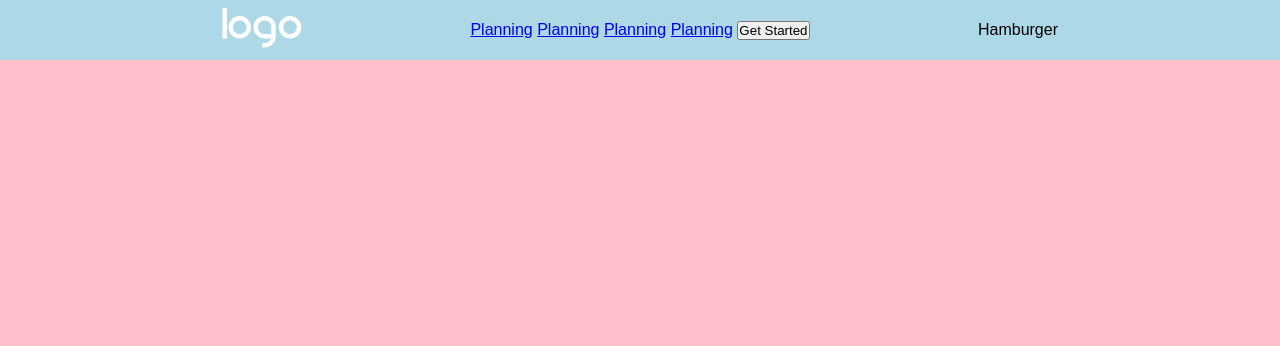
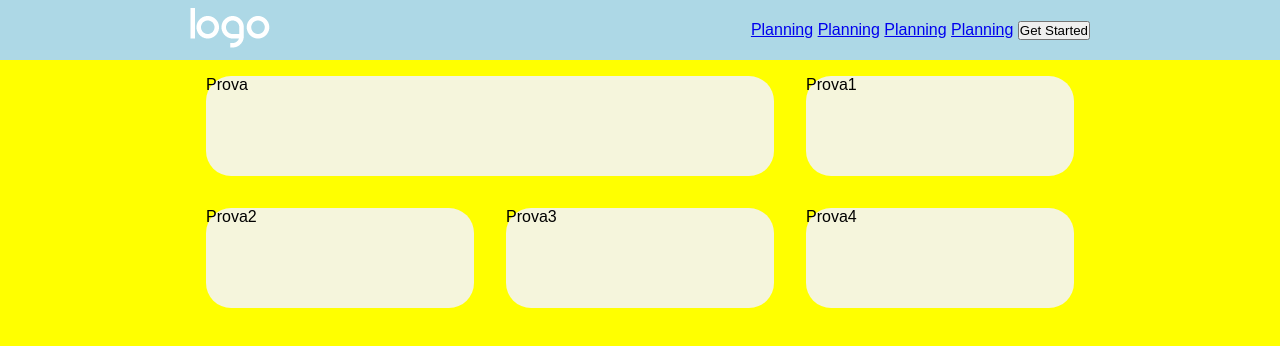
Before and after one commit to MatteoGaloni/htmlcss-responsive-layout, a plain HTML site: page index.html in a window 1280 px wide. Drawn offline with Linux system fonts and the light colour scheme.

Commit message:
feat(demoSection):add column and flexdirection

```diff
--- a/css/style.css
+++ b/css/style.css
@@ -14,6 +14,12 @@ body {
     background: pink;
 }
 
+.boxed {
+    max-width: 900px;
+    margin: 0 auto;
+
+}
+
 img {
     height: 100%;
 }
@@ -25,14 +31,27 @@ img {
     display: flex;
 }
 
+.directionRow {
+    flex-direction: row;
+
+}
+
+.directionColumn {
+    flex-direction: column;
+
+}
+
 .spcBtw {
     justify-content: space-between;
+}
+
+.wrap {
+    flex-wrap: wrap;
 }
 
 .alignItCenter {
     align-items: center;
 }
-
 
 /* ***Header*** */
 
@@ -42,11 +61,26 @@ header {
 }
 
 nav {
-    max-width: 900px;
-    margin: 0 auto;
     height: 100%;
-    padding: 0 2rem;
+    /* padding: 0 2rem; */
 }
+
+/* ***main*** */
+
+
+.col {
+    padding: 1rem;
+    width: 100%;
+}
+
+
+.card {
+    min-height: 100px;
+    background-color: beige;
+    border-radius: 25px;
+}
+
+
 
 
 
@@ -58,9 +92,13 @@ nav {
 /* mobile layout */
 
 @media screen and (max-width: 480px) {
+
+    body {
+        background-color: green;
+    }
+
     .topBar {
         width: 100%;
-        background-color: green;
     }
 
     .linkTopRight {
@@ -70,13 +108,60 @@ nav {
 
 }
 
+
+/* tablet layout */
+
 @media screen and (min-width: 480px) and (max-width: 768px) {
+
+    body {
+        background-color: red;
+    }
+
+    .Hamburger4Mobile {
+        display: none;
+
+    }
+
+    .col66 {
+        width: calc(100%/3*2);
+    }
+
+    .col33 {
+        width: calc(100%/3)
+    }
+
+    .row {
+        flex-direction: row;
+    }
+
+
+
+
+}
+
+/* desktop layout */
+
+@media screen and (min-width: 768px) {
+
+    body {
+        background-color: yellow;
+    }
 
     .Hamburger4Mobile {
         display: none;
     }
 
+    .col66 {
+        width: calc(100%/3*2);
+    }
 
+    .col33 {
+        width: calc(100%/3)
+    }
+
+    .row {
+        flex-direction: row;
+    }
 
 
 
--- a/index.html
+++ b/index.html
@@ -13,7 +13,7 @@
 
     <!-- navbar header -->
     <header>
-        <nav class="topBar flex spcBtw alignItCenter">
+        <nav class="topBar boxed flex spcBtw alignItCenter">
             <div class="LogoTopLeft">
                 <img src="./img/logo.png" alt="">
             </div>
@@ -29,14 +29,38 @@
             <div class="Hamburger4Mobile">
                 Hamburger
             </div>
-
         </nav>
 
 
 
     </header>
 
-    <main></main>
+    <main>
+
+        <section class="demoApplication">
+            <div class="boxed">
+                <div class="row flex directionColumn spcBtw wrap">
+                    <div class="col col66">
+                        <div class="card">Prova</div>
+                    </div>
+                    <div class="col col33">
+                        <div class="card">Prova1</div>
+                    </div>
+                    <div class="col col33">
+                        <div class="card">Prova2</div>
+                    </div>
+                    <div class="col col33">
+                        <div class="card">Prova3</div>
+                    </div>
+                    <div class="col col33">
+                        <div class="card">Prova4</div>
+                    </div>
+                </div>
+            </div>
+
+        </section>
+
+    </main>
 
     <footer></footer>
 
```
